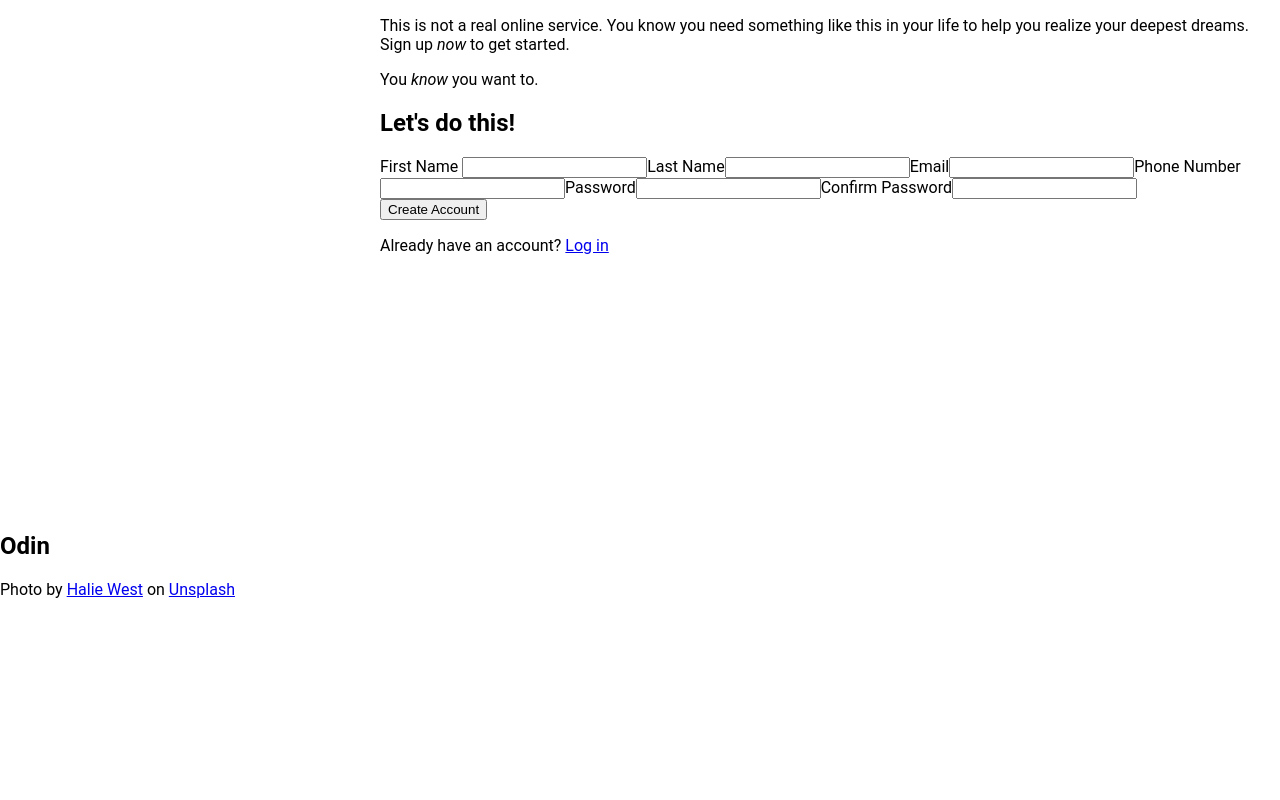
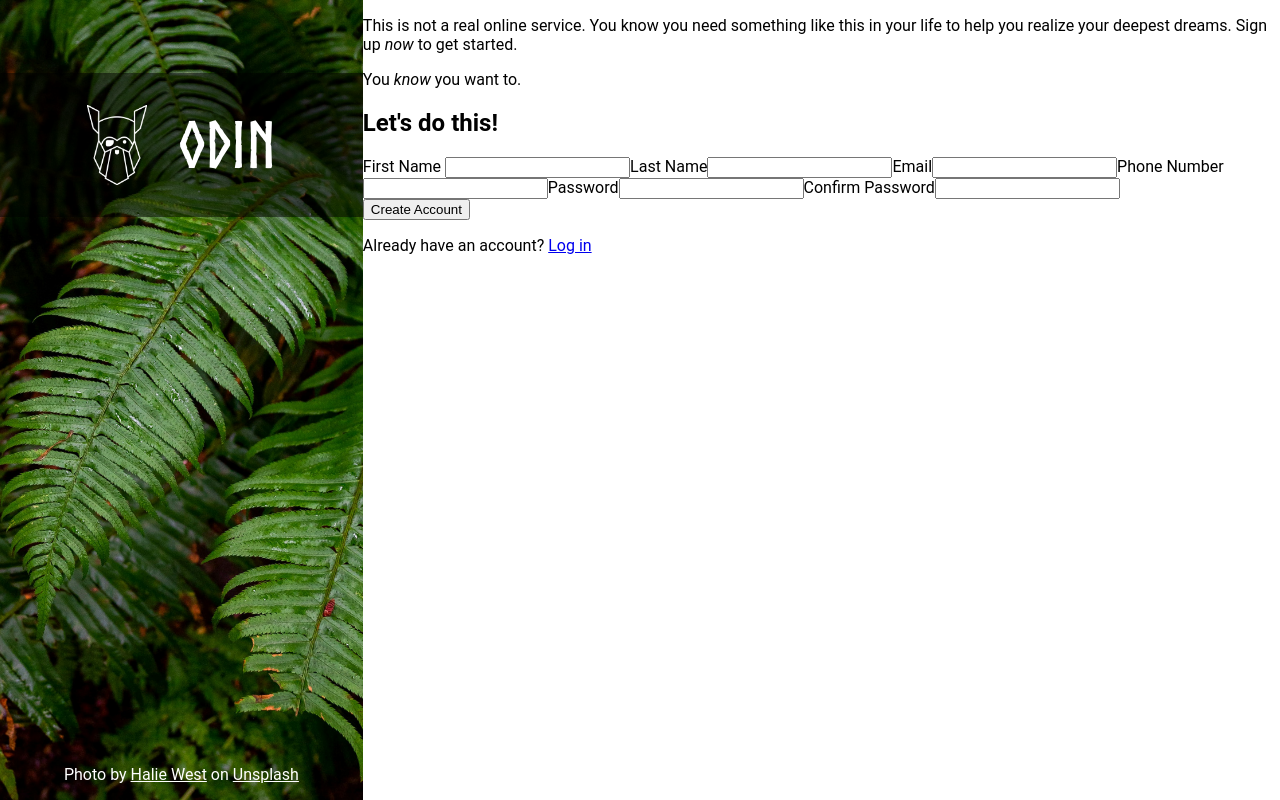
Before and after one commit to behrouziyeh/TOP-signup-form, a plain HTML site: page index.html in a window 1280 px wide. Drawn offline with Linux system fonts and the light colour scheme.

Commit message:
feat: style background section

```diff
--- a/styles/main.css
+++ b/styles/main.css
@@ -12,3 +12,44 @@ body {
     block-size: 100vh;
     margin: 0;
 }
+
+.background {
+    background: url("../assets/background.jpg") center;
+    background-size: cover;
+    display: flex;
+    flex-flow: column;
+    inline-size: 50%;
+}
+
+.background__label {
+    background: rgb(0 0 0 / 0.5);
+    display: flex;
+    flex-basis: 2rem;
+    padding: 32px;
+    margin-block-start: 20%;
+    gap: 32px;
+    align-items: center;
+    justify-content: center;
+}
+
+.background__label-icon {
+    block-size: 5rem;
+    flex-shrink: 0;
+}
+
+.background__label-text {
+    font-family: "Norse";
+    font-weight: bold;
+    color: white;
+    font-size: 4rem;
+    margin: 0;
+}
+
+.background__img-source {
+    margin-block-start: auto;
+    color: white;
+    a {
+        color: inherit;
+    }
+    text-align: center;
+}
```
